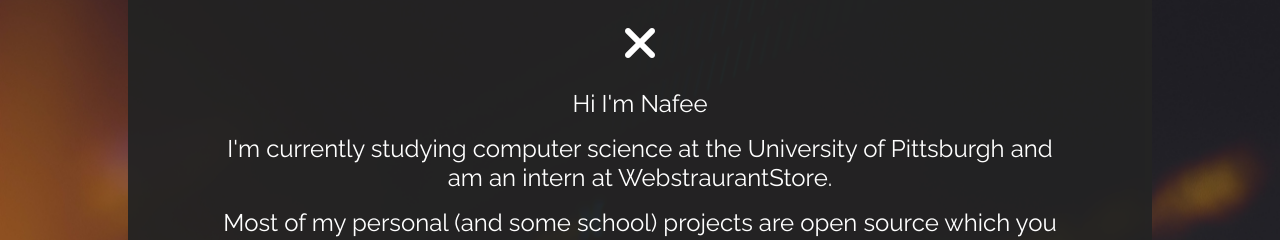
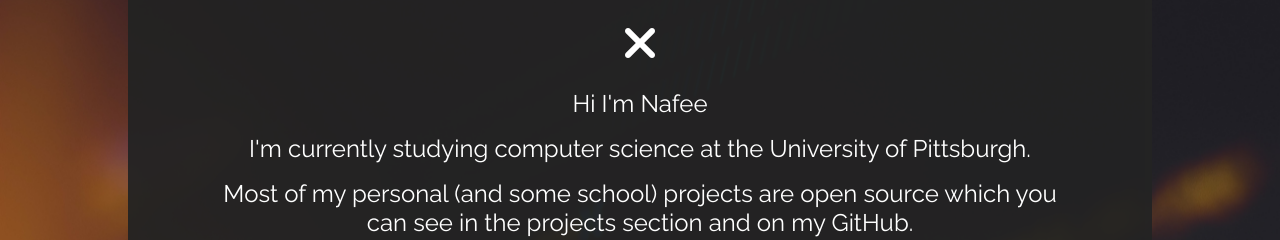
Before and after one commit to NafeeJ/nafeej.github.io, a plain HTML site: page index.html in a window 1280 px wide. Both pictures are taken after a click on the link "ABOUT ME". Shown: the top 240 px of the page. Drawn offline with Linux system fonts and the light colour scheme.

Commit message:
update aboutme

```diff
--- a/index.html
+++ b/index.html
@@ -60,7 +60,7 @@
                     Hi I'm Nafee
                 </div>
                 <div class="aboutme">
-                    I'm currently studying computer science at the University of Pittsburgh and am an intern at WebstraurantStore.
+                    I'm currently studying computer science at the University of Pittsburgh.
                 </div>
                 <div class="aboutme">
                     Most of my personal (and some school) projects are open source which you can see in the projects section and on my GitHub.
```
